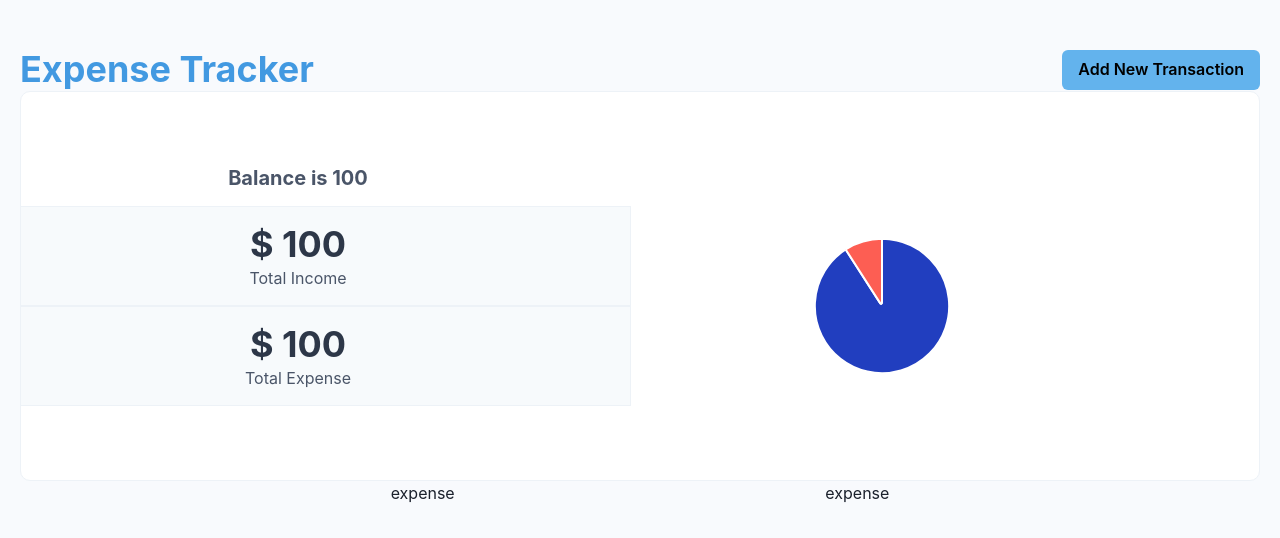
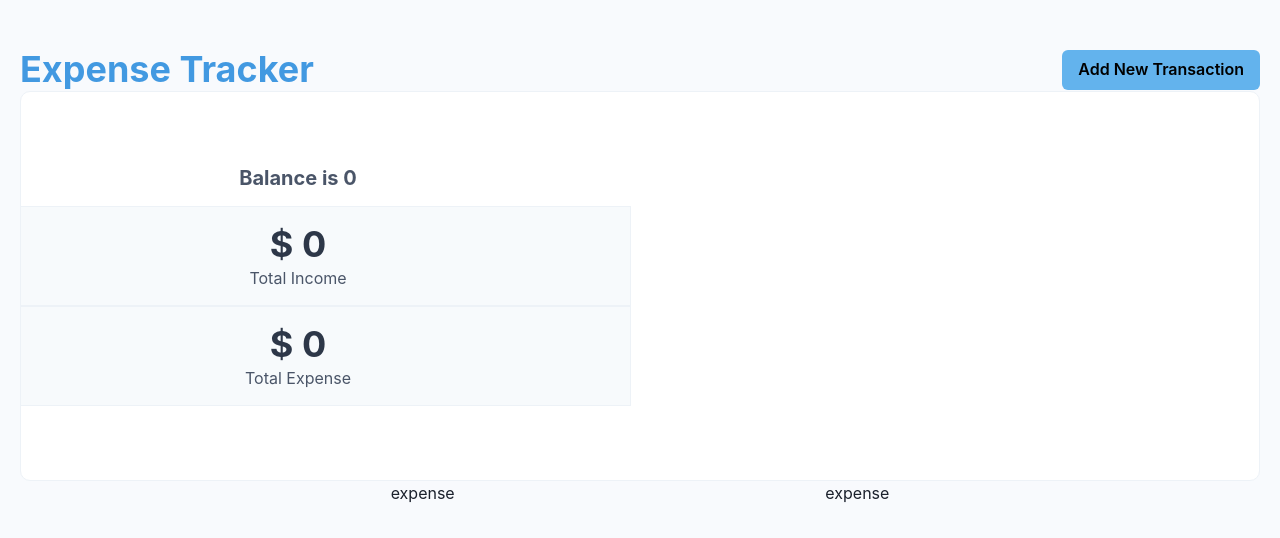
Before and after one commit to usmanmasud/expense-tracter, a React (Vite) app: page / in a window 1280 px wide. Shown: the top 538 px of the page. Built offline with nearby package versions, Linux system fonts and the light colour scheme.

Commit message:
value added

```diff
--- a/src/components/main/index.jsx
+++ b/src/components/main/index.jsx
@@ -1,29 +1,58 @@
-import React from 'react'
-import { Button, Flex, Heading, useDisclosure } from '@chakra-ui/react'
-import Summary from '../summary'
-import ExpenseView from '../expense-view'
+import React, { useContext, useEffect } from "react";
+import { Button, Flex, Heading, useDisclosure } from "@chakra-ui/react";
+import Summary from "../summary";
+import ExpenseView from "../expense-view";
+import { use } from "react";
+import { GlobalContext } from "../../context";
 
 export default function Main() {
     const { isOpen, onOpen, onClose } = useDisclosure();
+    const { totalExpense, setTotalExpense, totalIncome, setTotalIncome, allTransaction } =
+        useContext(GlobalContext);
+
+
+    useEffect(() => {
+
+        let income = 0;
+        let expense = 0;
+
+        allTransaction.forEach(item => {
+            item.type === 'income' ? income = income + parseFloat(item.amount) :
+                expense = expense + parseFloat(item.amount)
+
+        })
+        setTotalExpense(expense)
+        setTotalIncome(income)
+
+
+    }, [allTransaction])
 
     return (
-        <Flex textAlign={'center'} flexDirection={'column'} pr={'5'} pl={'5'}>
-            <Flex alignItems={'center'} justifyContent={'space-between'} mt={'12'}>
-                <Heading color={'blue.400'} display={['none', 'block', 'block', 'block', 'block']}>
+        <Flex textAlign={"center"} flexDirection={"column"} pr={"5"} pl={"5"}>
+            <Flex alignItems={"center"} justifyContent={"space-between"} mt={"12"}>
+                <Heading
+                    color={"blue.400"}
+                    display={["none", "block", "block", "block", "block"]}
+                >
                     Expense Tracker
                 </Heading>
-                <Flex alignItems={'center'} >
-                    <Button onClick={onOpen} bg={'blue.300'} color={'black'} ml={'4'}>
+                <Flex alignItems={"center"}>
+                    <Button onClick={onOpen} bg={"blue.300"} color={"black"} ml={"4"}>
                         Add New Transaction
                     </Button>
                 </Flex>
             </Flex>
-            <Summary isOpen={isOpen} onClose={onClose} />
+            <Summary totalExpense={totalExpense} totalIncome={totalIncome} isOpen={isOpen} onClose={onClose} />
 
-            <Flex w={'full'} alignItems={'flex-start'} justifyContent={'space-evenly'} flexDirection={['column', 'column', 'column', 'row', 'row']}>
+            <Flex
+                w={"full"}
+                alignItems={"flex-start"}
+                justifyContent={"space-evenly"}
+                flexDirection={["column", "column", "column", "row", "row"]}
+            >
                 <ExpenseView />
                 <ExpenseView />
             </Flex>
         </Flex>
-    )
+    );
 }
--- a/src/components/summary/index.jsx
+++ b/src/components/summary/index.jsx
@@ -3,7 +3,7 @@ import { Box, Flex, Heading, Text } from '@chakra-ui/react'
 import TransactionForm from '../add-transaction'
 import TransactionChartSummary from '../chart'
 
-export default function Summary({ onClose, isOpen }) {
+export default function Summary({ onClose, isOpen, totalIncome, totalExpense }) {
     return (
         <Box p={'6'} border={'1px solid'} borderColor={'gray.100'} overflow={'hidden'} borderRadius={'10'} background={'white'} display={'flex'}>
             <Flex
@@ -28,7 +28,7 @@ export default function Summary({ onClose, isOpen }) {
                     mr={'2'}
                 >
                     <Heading size={'md'} mb={'4'} color={'gray.600'}>
-                        Balance is 100
+                        Balance is {totalIncome - totalExpense}
                     </Heading>
                     <Flex
                         justifyContent={'space-evenly'}
@@ -42,7 +42,7 @@ export default function Summary({ onClose, isOpen }) {
                         <Flex
                             flexDirection={'column'}
                         >
-                            <Heading color={'gray.700'}>$ 100</Heading>
+                            <Heading color={'gray.700'}>$ {totalIncome}</Heading>
                             <Text color={'gray.600'}>Total Income</Text>
                         </Flex>
                     </Flex>
@@ -58,7 +58,7 @@ export default function Summary({ onClose, isOpen }) {
                         <Flex
                             flexDirection={'column'}
                         >
-                            <Heading color={'gray.700'}>$ 100</Heading>
+                            <Heading color={'gray.700'}>$ {totalExpense}</Heading>
                             <Text color={'gray.600'}>Total Expense</Text>
                         </Flex>
                     </Flex>
@@ -75,7 +75,7 @@ export default function Summary({ onClose, isOpen }) {
                     justifyContent={'center'}
                 >
                     <Heading>
-                        <TransactionChartSummary expense={100} income={1000} />
+                        <TransactionChartSummary expense={totalExpense} income={totalIncome} />
                     </Heading>
                 </Box>
             </Flex>
```
